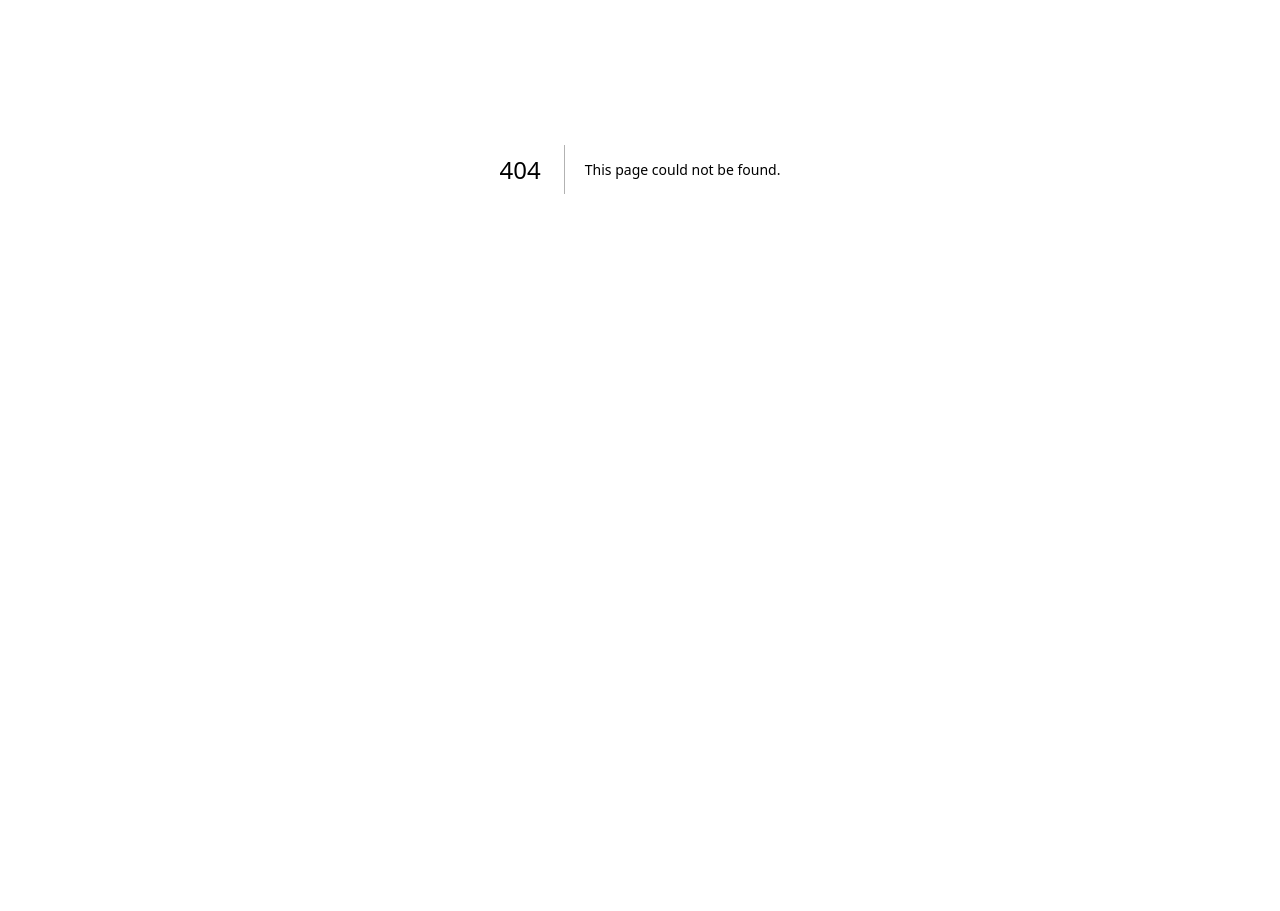
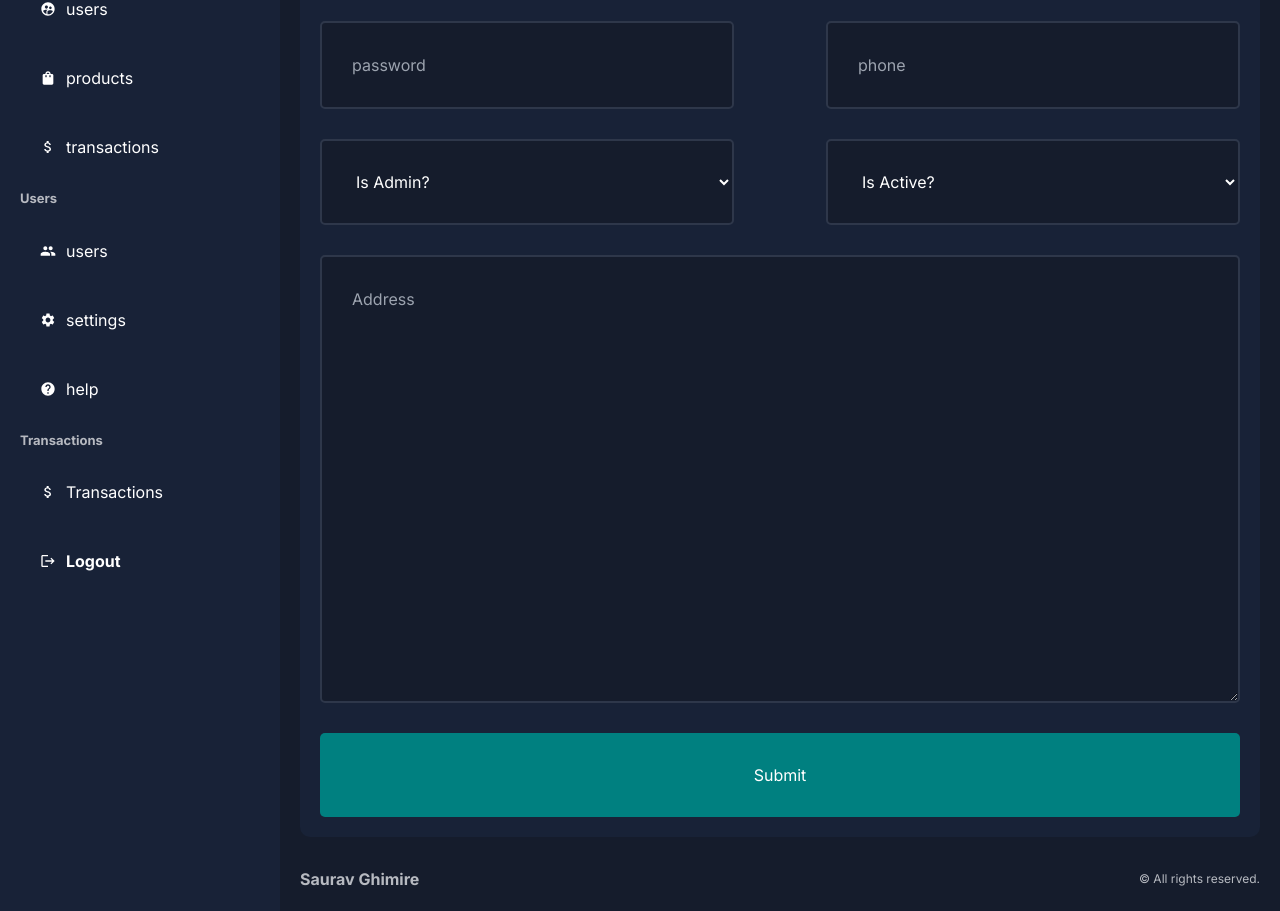
Before and after one commit to saurav-ghimire/Next-JS-Dashboard, a Next.js app: page /dashboard/users/add in a window 1280 px wide. Before the commit this address had no page. Shown: the part 231-1142 px from the top of the page. Before the commit the page ends 800 px from the top, so only its background shows below. Built offline with nearby package versions, Linux system fonts and the light colour scheme.

Commit message:
Add user Page Created

```diff
--- /dev/null
+++ b/app/components/dashboard/users/addUser.module.css
@@ -0,0 +1,41 @@
+.container {
+  background-color: var(--bgSoft);
+  padding: 20px;
+  border-radius: 10px;
+  margin-top: 20px;
+}
+
+.form {
+  display: flex;
+  flex-wrap: wrap;
+  justify-content: space-between;
+}
+
+.form input,
+.form textarea,
+.form select {
+  padding: 30px;
+  background-color: var(--bg);
+  color: var(--text);
+  border: 2px solid #2e374a;
+  border-radius: 5px;
+  margin-bottom: 30px;
+}
+
+.form input, .form select {
+  width: 45%;
+}
+
+.form textarea{
+  width: 100%;
+}
+
+.form button{
+  width: 100%;
+  padding: 30px;
+  background-color: teal;
+  color: var(--text);
+  border: none;
+  border-radius: 5px;
+  cursor: pointer;
+}
--- /dev/null
+++ b/app/dashboard/users/add/page.jsx
@@ -0,0 +1,42 @@
+import styles from "@/app/components/dashboard/users/addUser.module.css";
+
+const AddUserPage = () => {
+  return (
+    <div className={styles.container}>
+      <form action='' className={styles.form}>
+        <input type="text" placeholder="username" name="username" required />
+        <input type="email" placeholder="email" name="email" required />
+        <input
+          type="password"
+          placeholder="password"
+          name="password"
+          required
+        />
+        <input type="phone" placeholder="phone" name="phone" />
+        <select name="isAdmin" id="isAdmin">
+          <option value={false}>
+            Is Admin?
+          </option>
+          <option value={true}>Yes</option>
+          <option value={false}>No</option>
+        </select>
+        <select name="isActive" id="isActive">
+          <option value={true}>
+            Is Active?
+          </option>
+          <option value={true}>Yes</option>
+          <option value={false}>No</option>
+        </select>
+        <textarea
+          name="address"
+          id="address"
+          rows="16"
+          placeholder="Address"
+        ></textarea>
+        <button type="submit">Submit</button>
+      </form>
+    </div>
+  );
+};
+
+export default AddUserPage;
--- a/app/dashboard/users/page.jsx
+++ b/app/dashboard/users/page.jsx
@@ -10,7 +10,7 @@
     <div className={styles.container}>
       <div className={styles.top}>
           <Search placeholder={'Search for a user'} />
-          <Link href={'/dashboard/user/add'}>
+          <Link href={'/dashboard/users/add'}>
           <button className={styles.addButton}>Add New</button>
           </Link>
       </div>
```
